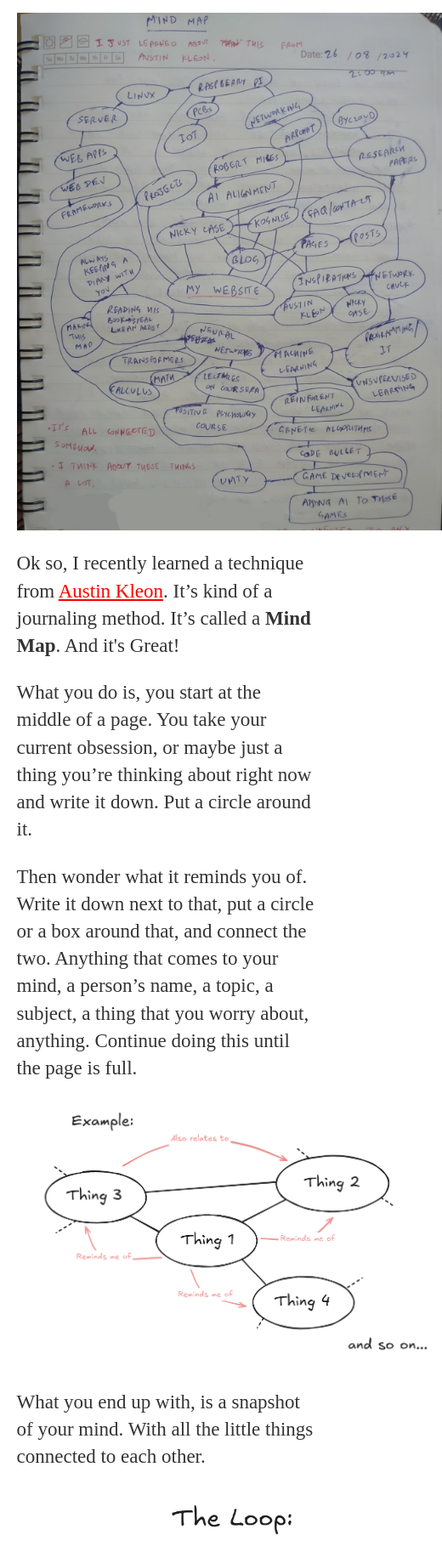
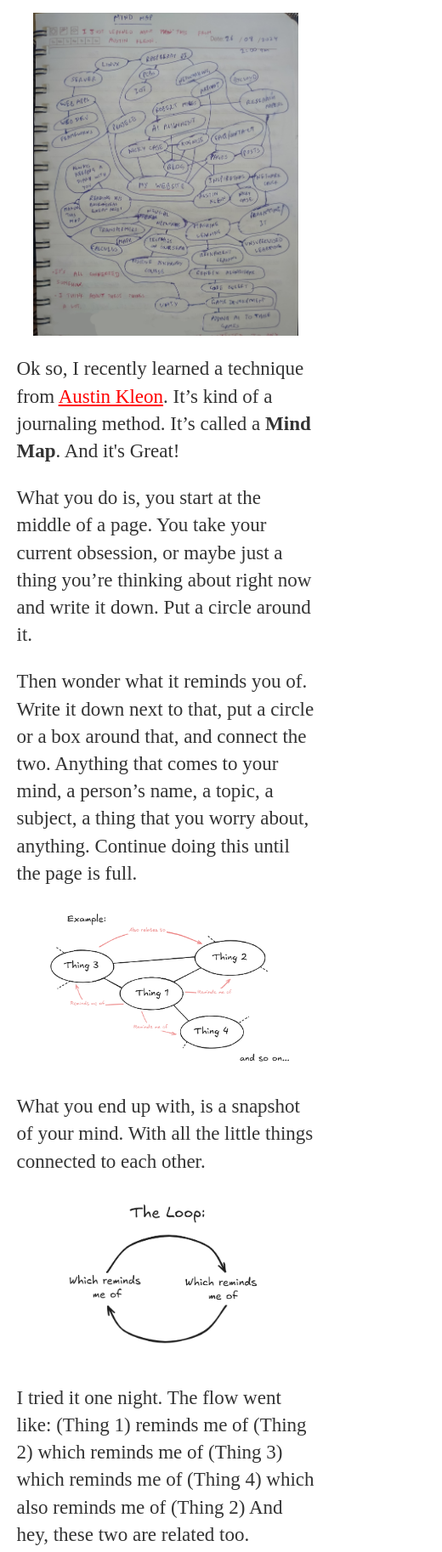
Before and after one commit to CYBERTESLA/mywebsite, a plain HTML site: page blog/mind-map/index.html in a window 390 px wide. Shown: the part 111-1937 px from the top of the page at 85% size, 520 px wide, since content can reach past the window. Drawn offline with Linux system fonts and the light colour scheme; a web font is replaced by a local one.

Commit message:
Made images responsive + Corrections

```diff
--- a/blog/mind-map/index.css
+++ b/blog/mind-map/index.css
@@ -9,6 +9,7 @@
 
 img {
     display: block;
+    width: 80vw;
     margin: 0 auto;
 }
 ::selection {
--- a/blog/mind-map/index.html
+++ b/blog/mind-map/index.html
@@ -13,17 +13,17 @@
     <div class="blog-post" id="content">
     <h1 class="heading">Making a Map of your mind</h1>
     <div>
-        <img src="my_mind_map.jpg" alt="Mind Map image" width="500vw">
+        <img src="my_mind_map.jpg" alt="Mind Map image" style="max-width: 400px;">
     </div>
     <p>Ok so, I recently learned a technique from <a href="https://austinkleon.com">Austin Kleon</a>. It’s kind of a journaling method. It’s called a <b>Mind Map</b>. And it's Great!</p>
     <p>What you do is, you start at the middle of a page. You take your current obsession, or maybe just a thing you’re thinking about right now and write it down. Put a circle around it.</p>
     <p>Then wonder what it reminds you of. Write it down next to that, put a circle or a box around that, and connect the two. Anything that comes to your mind, a person’s name, a topic, a subject, a thing that you worry about, anything. Continue doing this until the page is full.</p>
     <div>
-        <img src="Mind_map_example.png" alt="Mind map example" width="500px">
+        <img src="Mind_map_example.png" alt="Mind map example" style="max-width: 500px;">
     </div>
     <p>What you end up with, is a snapshot of your mind. With all the little things connected to each other.</p>
     <div>
-        <img src="Mind_map_loop.png" alt="Loop" width="500px">
+        <img src="Mind_map_loop.png" alt="Loop" style="max-width: 500px;">
     </div>
     <p>I tried it one night. The flow went like: (Thing 1) reminds me of (Thing 2) which reminds me of (Thing 3) which reminds me of (Thing 4) which also reminds me of (Thing 2) And hey, these two are related too. *Draws a line joining them*.</p>
     What I like about this method is:
@@ -47,7 +47,7 @@
     <ul>
     <li><p>Eric Barker's <a href="https://bakadesuyo.com/2021/10/curiosity/">post on curiosity</a></p></li>
     </ul>
-    <p>This post has been written as an excuse to start a blog. Instead of procrastinating and trying to make it perfect. So it did it's job perfectly. As they say, the first draft is always perfect.</p>
+    <p class="quote">This post has been written as an excuse to start a blog. Instead of procrastinating and trying to make it perfect. So it did it's job perfectly. As they say, <a href="https://sketchplanations.com/first-draft">the first draft is always perfect</a>.</p>
     <h2 class="heading">Credits:</h2>
     <a href="https://austinkleon.substack.com/p/how-to-make-a-map-of-your-mind">Austin Kleon's post</a>
 
```
